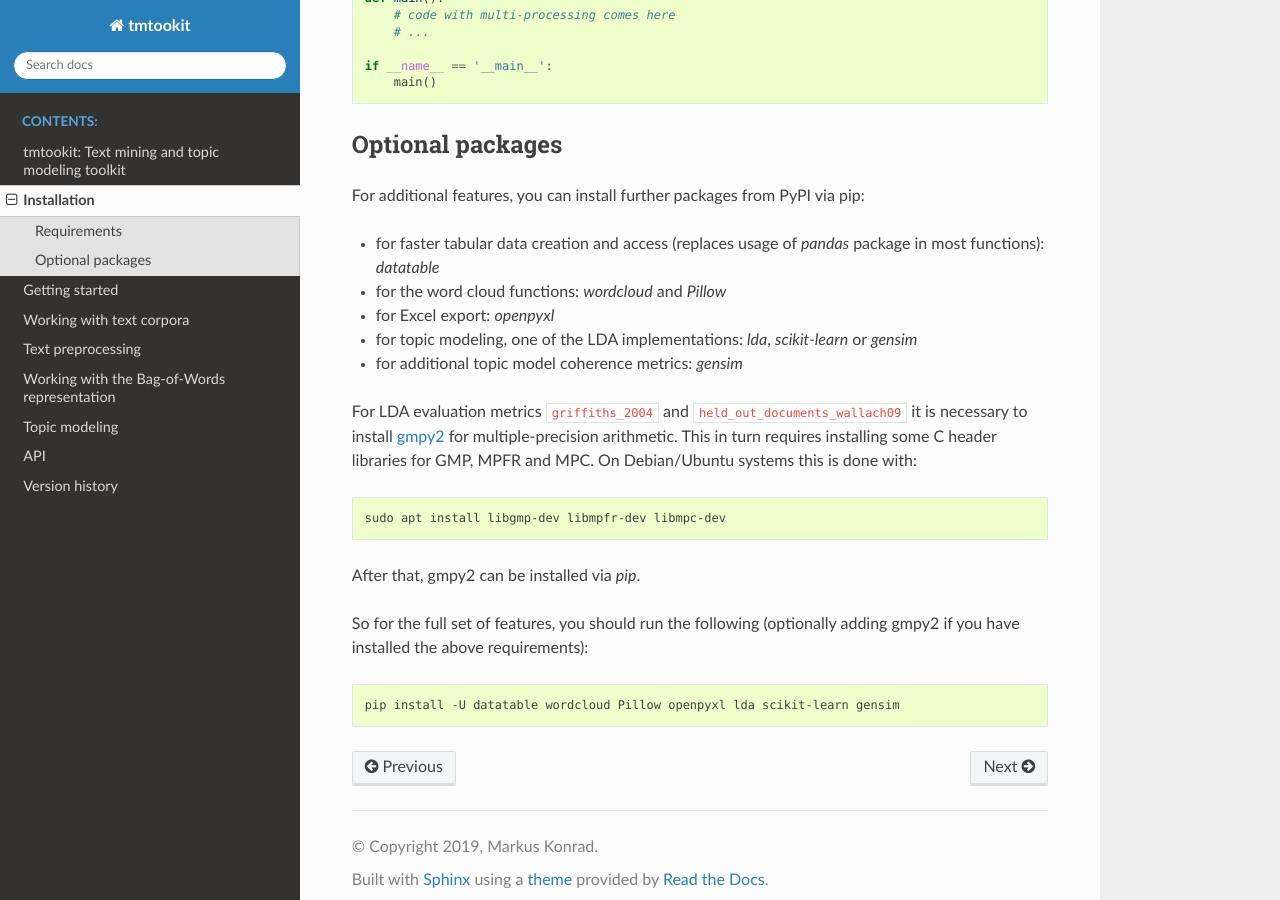
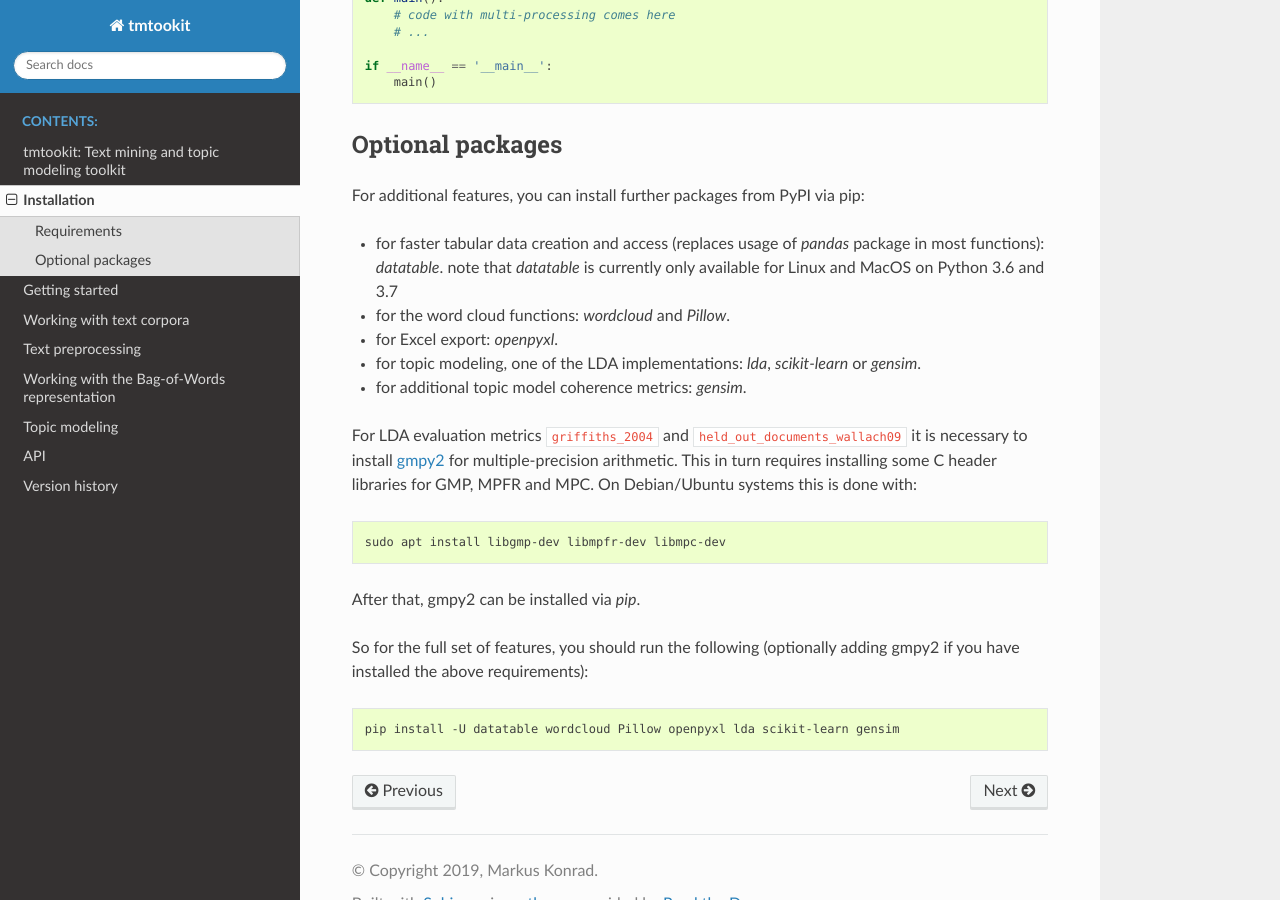
Before and after one commit to WZBSocialScienceCenter/tmtoolkit, a Sphinx documentation site: the page built from doc/source/install.rst, in a window 1280 px wide and 900 px high, scrolled down 2006 px. Built offline with Sphinx 7.4.7 and the Read the Docs theme 2.0.0, drawn with Linux system fonts in a browser that asks for light colours.

Commit message:
minor updates

```diff
--- a/doc/source/install.rst
+++ b/doc/source/install.rst
@@ -106,11 +106,12 @@ Optional packages
 
 For additional features, you can install further packages from PyPI via pip:
 
-* for faster tabular data creation and access (replaces usage of *pandas* package in most functions): *datatable*
-* for the word cloud functions: *wordcloud* and *Pillow*
-* for Excel export: *openpyxl*
-* for topic modeling, one of the LDA implementations: *lda*, *scikit-learn* or *gensim*
-* for additional topic model coherence metrics: *gensim*
+* for faster tabular data creation and access (replaces usage of *pandas* package in most functions): *datatable*.
+  note that *datatable* is currently only available for Linux and MacOS on Python 3.6 and 3.7
+* for the word cloud functions: *wordcloud* and *Pillow*.
+* for Excel export: *openpyxl*.
+* for topic modeling, one of the LDA implementations: *lda*, *scikit-learn* or *gensim*.
+* for additional topic model coherence metrics: *gensim*.
 
 For LDA evaluation metrics ``griffiths_2004`` and ``held_out_documents_wallach09`` it is necessary to install
 `gmpy2 <https://github.com/aleaxit/gmpy>`_ for multiple-precision arithmetic. This in turn requires installing some C
--- a/setup.py
+++ b/setup.py
@@ -33,8 +33,6 @@ EXTRAS_RECOMMENDED = ('', 'lda', 'sklearn', 'gensim')
 
 for extra in EXTRAS_RECOMMENDED:
     deps_base = DEPS_EXTRA['excel_export'] + DEPS_EXTRA['wordclouds']
-    if 'datatable' in DEPS_EXTRA:
-        deps_base += DEPS_EXTRA['datatable']
 
     if extra == '':
         deps = deps_base
```
Also changed, not shown: 3 other files.
